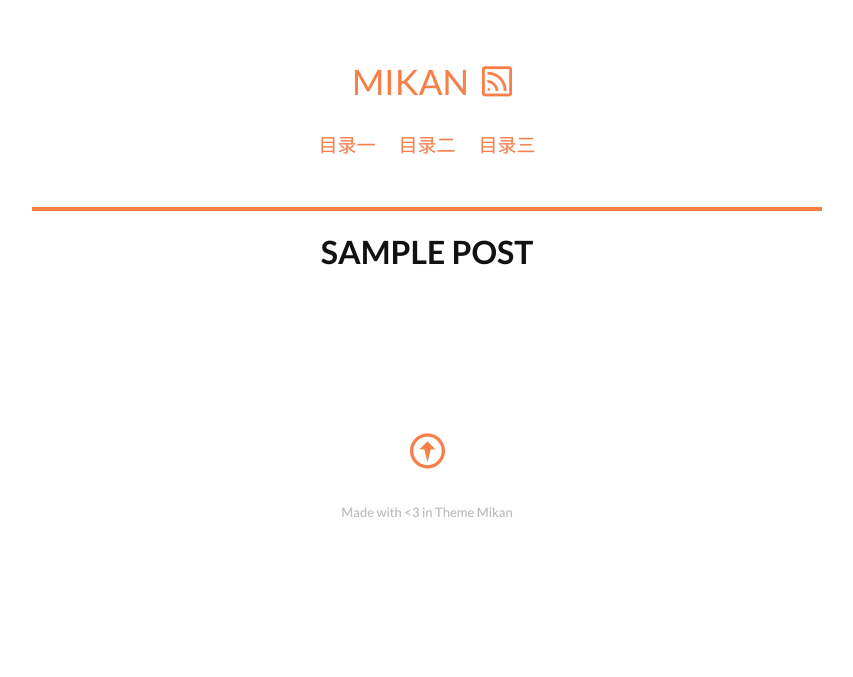
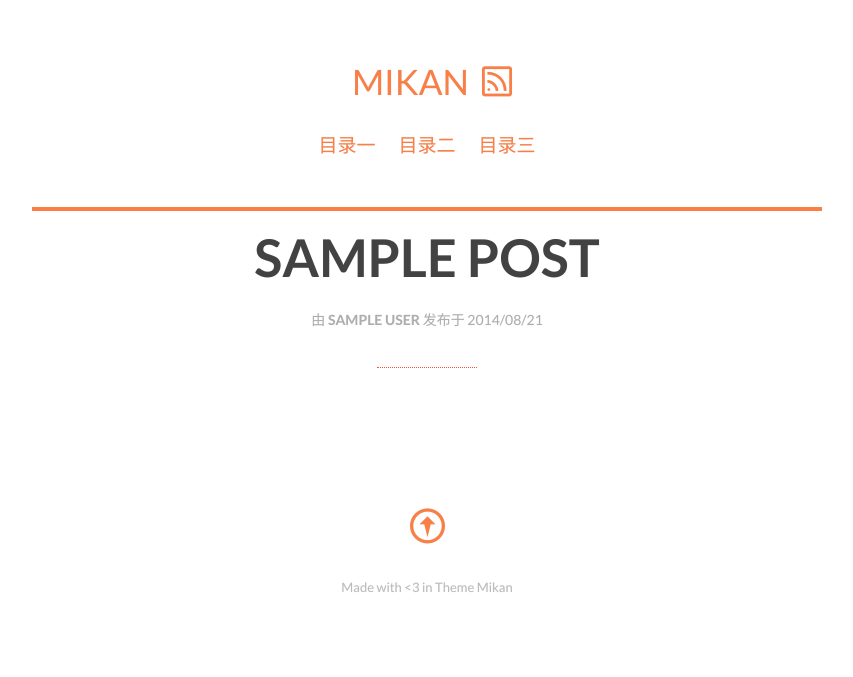
Before and after one commit to akibarika/mikan, a WordPress theme: template single.php in a window 1280 px wide. Shown: the top 677 px of the page, without its empty margins (213-1066 px from the left). Run offline with PHP 8.4 and a stand-in for WordPress, Linux system fonts and the light colour scheme; the site name, menu and one post (Sample post) are stand-ins, and other content is empty; style sheets or scripts are compiled from the project's sources; some libraries are stand-ins or nearby versions.

Commit message:
updating

```diff
--- a/index.php
+++ b/index.php
@@ -4,7 +4,7 @@ get_header(); ?>
                 <div class="post-list">
                 <?php if (have_posts()) : while (have_posts()) : the_post(); ?>
                     <article class="post-item post">
-                        <a href="<?php the_permalink() ?>" target="_blank" title="点击阅读: <?php the_title(); ?>"><h4 class="post-title"><?php the_title(); ?></h4><time>发布于 <?php the_time('Y/m/d') ?></time></a>
+                        <a href="<?php the_permalink() ?>" title="点击阅读: <?php the_title(); ?>"><h4 class="post-title"><?php the_title(); ?></h4><time>发布于 <?php the_time('Y/m/d') ?></time></a>
                     </article>
                 <?php  endwhile; else : ?>
                     <article class="post-item">
--- a/single.php
+++ b/single.php
@@ -6,13 +6,17 @@
  * Time: 4:11 下午
  */
 get_header(); ?>
-
+        <?php while ( have_posts() ) : the_post(); ?>
         <article class="post-content post">
             <div class="post-heading">
                 <h1><?php the_title(); ?></h1>
+                <div class="post-date">
+                    由<strong> <?php echo get_the_author_link(); ?> </strong>发布于 <?php the_time('Y/m/d') ?>
+                </div>
             </div>
 
         </article>
+        <?php endwhile; ?>
     </div>
 </section>
 
--- a/styles/styles.less
+++ b/styles/styles.less
@@ -23,7 +23,7 @@ body {
   font-size:1em;
   position:relative;
   font-family:"Lato", "Helvetica Neue", Helvetica, "Hiragino Sans GB", "Hiragino Sans GB W3", "Microsoft YaHei",sans-serif;
-  color:#111;
+  color:#424242;
   z-index:0;
   overflow-x:hidden;
   background-color:#fff;
@@ -83,6 +83,7 @@ input,textarea {
   transition:@val @time @pro;
 }
 @mian-color: #f97f46;
+@second-color: #f9503b;
 
 @font-face {
 	font-family: 'icomoon';
@@ -145,7 +146,7 @@ input,textarea {
             margin: 0 10px;
           }
           &:hover {
-            color: #f9503b;
+            color: @second-color;
           }
           & > span {
             font-size: 30px;
@@ -187,7 +188,7 @@ input,textarea {
         margin-top: 40px;
         padding-top: 35px;
         .post-item {
-          border-bottom: 1px dotted #f9503b;
+          border-bottom: 1px dotted @second-color;
           margin: 0;
           position: relative;
           a {
@@ -223,6 +224,28 @@ input,textarea {
           padding: 0 0 50px;
           text-align: center;
           text-transform: uppercase;
+          & > h1 {
+            font-size: 52px;
+            font-weight: 700;
+            margin: 15px 0;
+          }
+          & > .post-date {
+            color: #aeadad;
+            font-size: 14px;
+            font-weight: 300;
+            line-height: 1;
+            margin: 25px 0 0;
+            & > a:hover {
+              color: @mian-color;
+            }
+            &::after {
+              border-bottom: 1px dotted @second-color;
+              content: "";
+              display: block;
+              margin: 40px auto 0;
+              width: 100px;
+            }
+          }
         }
       }
     }
@@ -251,7 +274,7 @@ footer {
         -webkit-transform: rotate(180deg);
         transform: rotate(180deg);
         &:hover {
-          color: #f9503b;
+          color: @second-color;
         }
       }
       p.cp {
```
